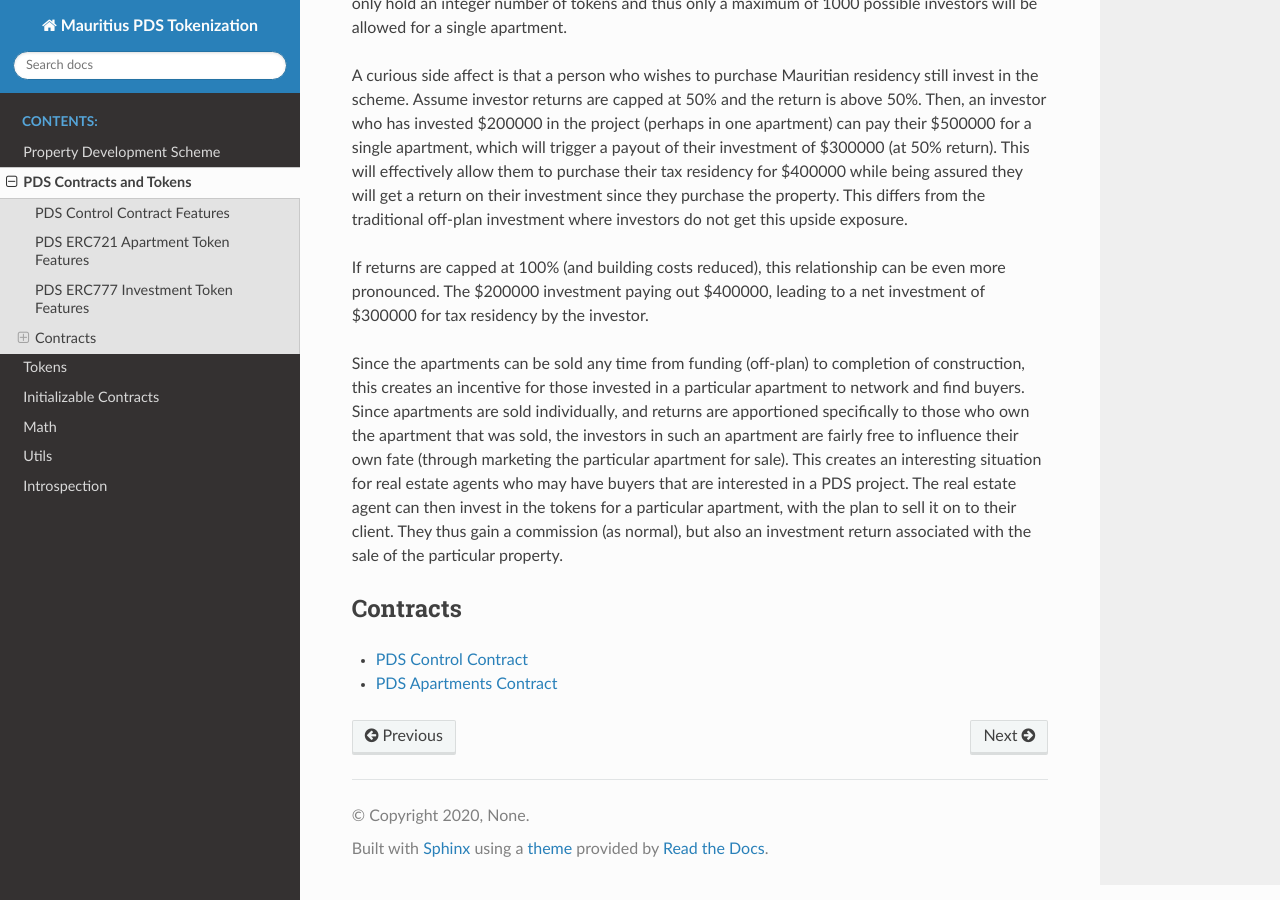
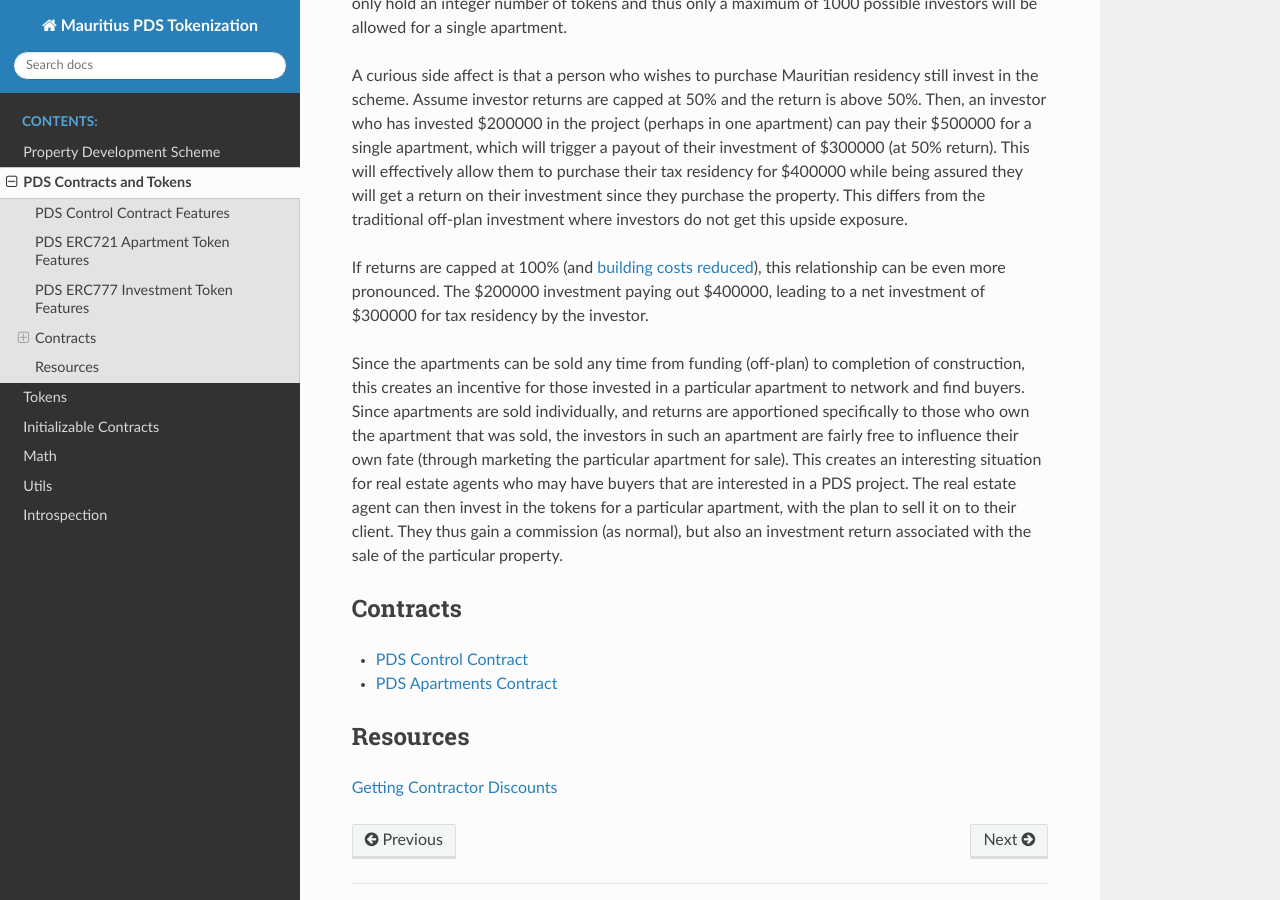
Before and after one commit to 8563a236e65cede7b14220e65c70ad5718144a3/mauritius-pds-tokenization, a Sphinx documentation site: the page built from docs/source/pds_contracts.rst, in a window 1280 px wide and 900 px high, scrolled down 960 px. Built offline with Sphinx 7.4.7 and the Read the Docs theme 2.0.0, drawn with Linux system fonts in a browser that asks for light colours; pages that are not in the unit, such as notebooks, are missing from menus.

Commit message:
(Document) reducing construction cost article
See: https://bct.eco.umass.edu/publications/articles/getting-contractor-discounts

Why: Have a reference on negotiating discounts

How: reStructuredText Sphinx

Tags: reduce costs

```diff
--- a/docs/source/pds_contracts.rst
+++ b/docs/source/pds_contracts.rst
@@ -55,7 +55,8 @@ will get a return on their investment since they purchase the property.
 This differs from the traditional off-plan investment where investors
 do not get this upside exposure.
 
-If returns are capped at 100% (and building costs reduced),
+If returns are capped at 100% (and
+`building costs reduced <https://bct.eco.umass.edu/publications/articles/getting-contractor-discounts/>`_),
 this relationship can be even more pronounced. The $200000 investment
 paying out $400000, leading to a net investment of $300000 for tax
 residency by the investor.
@@ -79,3 +80,8 @@ Contracts
 .. toctree::
     pdscontrolcontract.rst
     pdsapartments.rst
+
+
+Resources
+---------
+`Getting Contractor Discounts <https://bct.eco.umass.edu/publications/articles/getting-contractor-discounts/>`_
```
